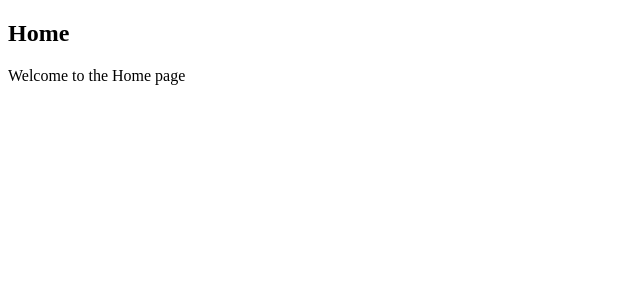
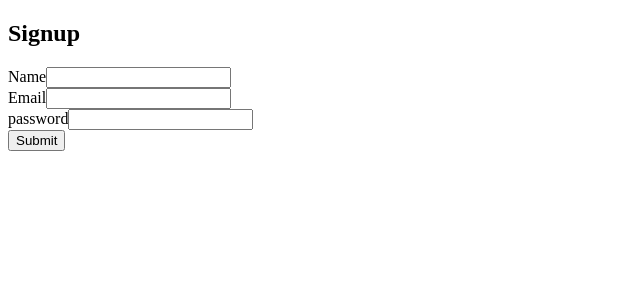
Before and after one commit to Amanthukral12/Social-Media, a React (Create React App) app in the folder frontend/: page /signup in a window 1280 px wide. Shown: the top 300 px of the page, without its empty margins (0-640 px from the left). Built offline with nearby package versions, Linux system fonts and the light colour scheme.

Commit message:
setting up signup page

```diff
--- a/frontend/src/MainRouter.js
+++ b/frontend/src/MainRouter.js
@@ -1,13 +1,14 @@
 import React from 'react';
 import { Route, Switch } from 'react-router-dom';
 import Home from './core/Home';
-
+import Signup from './user/Signup';
 
 function MainRouter() {
     return (
         <div>
             <Switch>
-                <Route path="/" component={Home}></Route>
+                <Route exact path="/" component={Home}></Route>
+                <Route exact path="/signup" component={Signup}></Route>
             </Switch>
         </div>
     )
--- /dev/null
+++ b/frontend/src/user/Signup.js
@@ -0,0 +1,35 @@
+import React, { Component } from 'react'
+
+export default class Signup extends Component {
+    constructor() {
+        super()
+        this.state = {
+            name: "",
+            email: "",
+            password: "",
+            error: ""
+        }
+    }
+    render() {
+        return (
+            <div className="container">
+                <h2 className="mt-5 mb-5">Signup</h2>
+                <form action="">
+                    <div className="form-group">
+                        <lable className="text-muted">Name</lable>
+                        <input type="text" className="form-control" />
+                    </div>
+                    <div className="form-group">
+                        <lable className="text-muted">Email</lable>
+                        <input type="email" className="form-control" />
+                    </div>
+                    <div className="form-group">
+                        <lable className="text-muted">password</lable>
+                        <input type="password" className="form-control" />
+                    </div>
+                    <button className="btn btn-raised btn-primary">Submit</button>
+                </form>
+            </div>
+        )
+    }
+}
```
